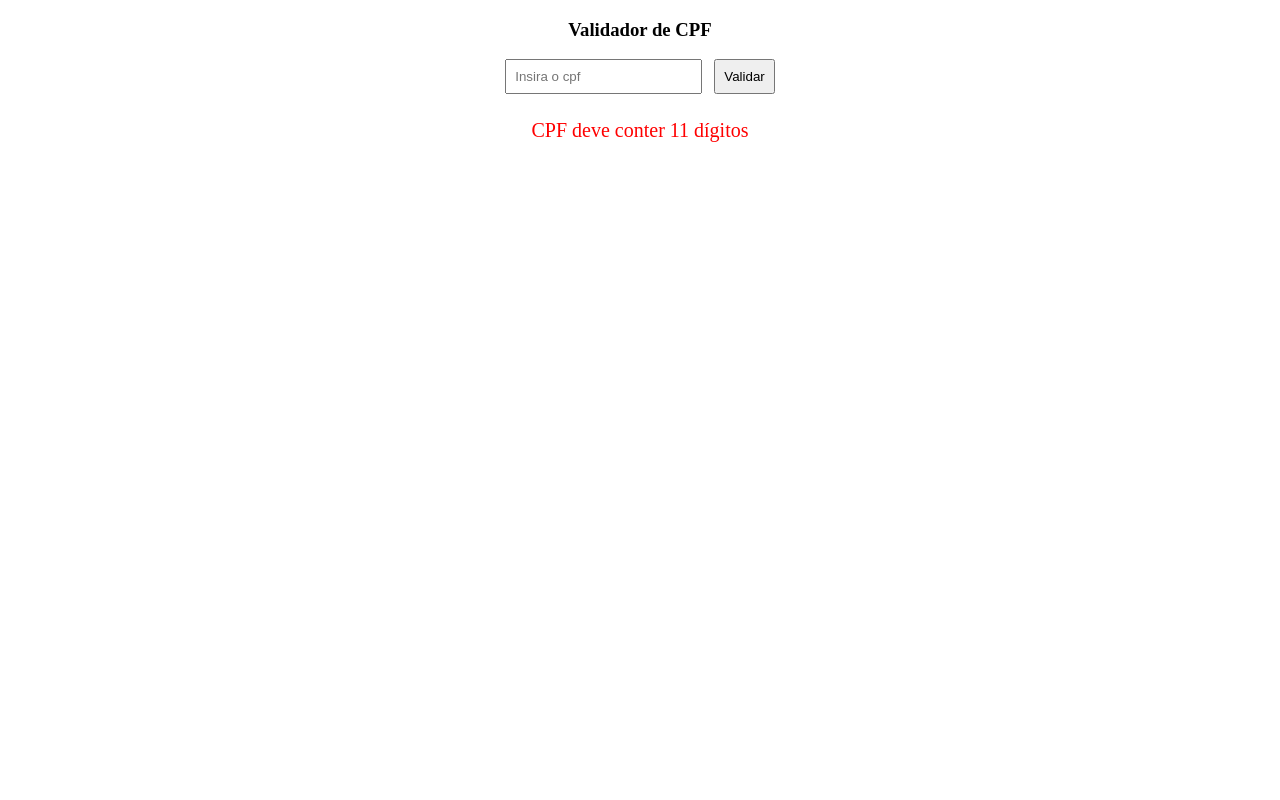
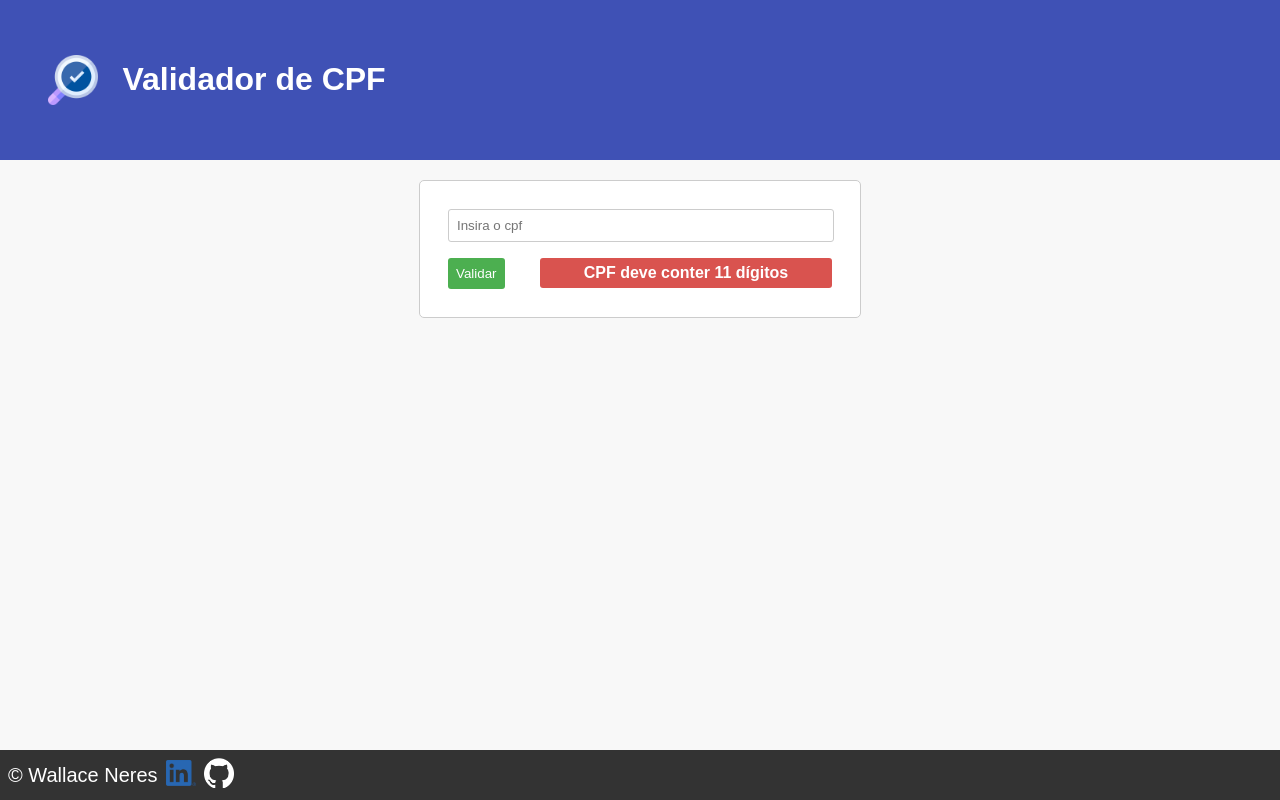
Before and after one commit to wallaceneres/cursoTeknisa, a plain HTML site: page index.html in a window 1280 px wide. Both pictures are taken after a click on the button "Validar". Drawn offline with Linux system fonts and the light colour scheme.

Commit message:
Alterações feitas no visual

```diff
--- a/css/style.css
+++ b/css/style.css
@@ -1,17 +1,111 @@
-.container{
-    text-align:center;
-}
+body {
+    font-family: Arial, sans-serif;
+    margin: 0;
+    padding: 0;
+    background-color: #f8f8f8;
+  }
 
-.body input{
+  .container {
+    max-width: 1200px;
+    margin: 0 auto;
+    padding: 20px;
+  }
+
+  .header {
+    background-color: #3f51b5;
+    color: #fff;
+    padding: 20px;
+  }
+
+  .header img {
+    max-width: 100px;
+    vertical-align: middle;
+  }
+
+  .header h1 {
+    display: inline-block;
+    margin-left: 20px;
+    vertical-align: middle;
+  }
+
+  .body input {
     padding: 8px;
-    margin-right: 8px;
-}
+    margin: 8px;
+    width: 92%;
+    border: 1px solid #ccc;
+    border-radius: 3px;
+  }
 
-.body button{
+  .body button {
     padding: 8px;
-}
+    margin: 8px;
+    background-color: #4CAF50;
+    color: #fff;
+    border: none;
+    border-radius: 3px;
+    cursor: pointer;
+  }
 
-.footer{
-    margin-top: 25px;
+  .validador {
+    max-width: 400px;
+    margin: 0 auto;
+    padding: 20px;
+    background-color: #fff;
+    border: 1px solid #ccc;
+    border-radius: 5px;
+  }
+
+  .result {
+    display: none;
+    margin: 8px;
+    padding: 6px;
+    border-radius: 3px;
+    text-align: center;
+    font-weight: bold;
+    width:70%;
+    float:right;
+  }
+
+  .result.visible {
+    display: block;
+  }
+
+  .result.green {
+    background-color: #5cb85c;
+    color: #fff;
+  }
+
+  .result.red {
+    background-color: #d9534f;
+    color: #fff;
+  }
+
+  .footer {
+    display: flex;
+    background-color: #333;
+    position: fixed;
+    color: #fff;
+    text-align: center;
+    bottom: 0;
+    width: 100%;
+    height: 50px;
+    align-items: center;
+  }
+
+  .footer p {
+    margin: 0;
     font-size: 20px;
-}
+    margin-left: 8px;
+  }
+
+  .logosocialmedia {
+    width: 30px;
+    height: auto;
+    margin-left: 8px;
+  }
+
+  .logo {
+    width: 50px;
+    height: auto;
+    margin-left: 8px;
+  }
--- a/index.html
+++ b/index.html
@@ -8,17 +8,29 @@
     <link rel="stylesheet" type="text/css" href="css/style.css"></style>
 </head>
 <body>
-    <div class="container">
-        <div class="header">
-            <h3>Validador de CPF</h3>
+    <div class="header">
+        <div class="container">
+            <img src="img/logo.png" alt="Logo" class="logo">
+            <h1>Validador de CPF</h1>
         </div>
-        <div class="body">
-            <input type="text" id="cpf" placeholder="Insira o cpf" maxlength="14"></input>
-            <button id="btValidar" onclick="validaCPF()">Validar</button>
+    </div>
+    <div class="body">
+        <div class="container">
+            <div class="validador">
+                <input type="text" id="cpfvalidador" placeholder="Insira o cpf" maxlength="14"></input>
+                <button id="btValidar" onclick="validaCPF()" class="button">Validar</button>
+                <div class="result" id="result"></div>
+            </div>
         </div>
-        <div class="footer">
-            <span id="resultado"></span>
-        </div>
+    </div>
+    <div class="footer">
+            <p>&copy; Wallace Neres</p>
+            <a href="https://www.linkedin.com/in/wallaceneres/" target="_blank">
+                <img src="img\LI-In-Bug.png" alt="Logo do LinkedIn" class="logosocialmedia">
+              </a>
+              <a href="https://github.com/wallaceneres" target="_blank">
+                <img src="img\github-mark-white.png" alt="Logo do GitHub" class="logosocialmedia">
+              </a>
     </div>
 
 </body>
--- a/js/script.js
+++ b/js/script.js
@@ -1,6 +1,8 @@
+
+
 function validaCPF()
 {
-    const cpfFormatado = document.getElementById('cpf').value;
+    const cpfFormatado = document.getElementById('cpfvalidador').value;
 
     const cpf = limpaFormatacao(cpfFormatado);
 
@@ -47,10 +49,12 @@ function limpaFormatacao(cpf)
 function mostraResultado(texto, cor)
 {
 
-    const span = document.getElementById('resultado');
+    const span = document.getElementById('result');
 
-    span.innerHTML = texto;
-    span.style.color = cor;
+    result.innerHTML = texto;
+    result.classList.remove('red','green');
+    result.classList.add(cor); // Adiciona a classe correspondente
+    result.classList.add('visible'); // Adiciona a classe 'visible' para exibir a div
 
 }
 
```
Also changed, not shown: img/LI-In-Bug.png (added), img/LI-Logo.png (added), img/github-mark-white.png (added), img/github-mark.png (added), img/logo.png (added).
